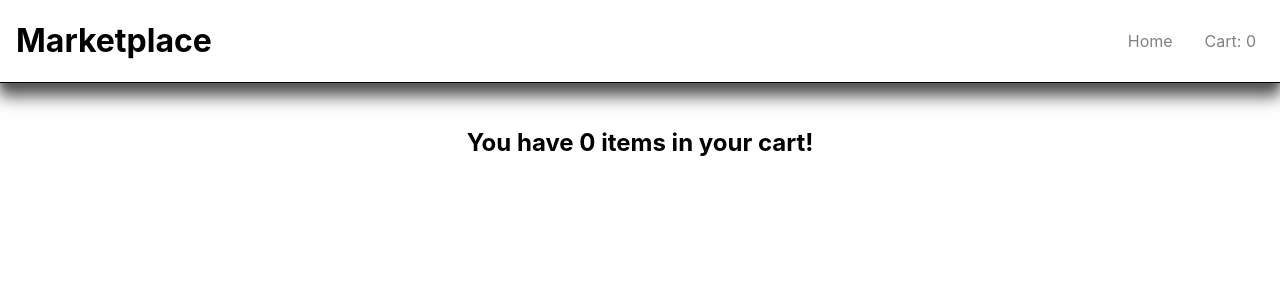
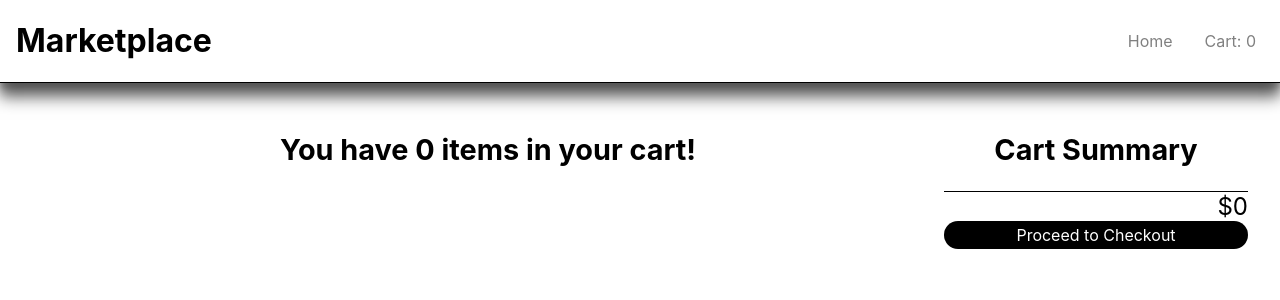
Before and after one commit to mckgar/marketplace-frontend, a React (Create React App) app: page /cart in a window 1280 px wide. Shown: the top 300 px of the page. Built offline with nearby package versions, Linux system fonts and the light colour scheme.

Commit message:
Added cart summary

```diff
--- /dev/null
+++ b/src/components/Cart.css
@@ -0,0 +1,43 @@
+#cart {
+  display: grid;
+  grid-template-columns: 3fr 1fr;
+  margin: 0 2rem;
+}
+
+h2 {
+  font-size: 1.8rem;
+}
+
+.cart-content,
+.cart-summary {
+  height: 100%;
+}
+
+.cart-content {
+  grid-column: 1;
+}
+
+.cart-summary {
+  grid-column: 2;
+}
+
+.item-summary {
+  display: flex;
+  justify-content: space-between;
+}
+
+.total-price {
+  border-top: 1px solid black;
+  font-size: 1.5rem;
+  text-align: end;
+}
+
+.checkout-button {
+  background-color: black;
+  color: white;
+  border-radius: 1000px;
+
+  padding: .25rem 1rem;
+
+  cursor: pointer;
+}
--- a/src/components/Cart.js
+++ b/src/components/Cart.js
@@ -1,6 +1,8 @@
 import { useOutletContext } from "react-router-dom";
 import ViewItems from "./ViewItems";
+import './Cart.css';
 import './ViewItems.css';
+import CartSummary from "./CartSummary";
 
 const Cart = () => {
   const [cart, setCart] = useOutletContext();
@@ -11,9 +13,16 @@ const Cart = () => {
   }
 
   return (
-    <main>
-      <h2>You have {cart.length} item{cart.length === 1 ? '' : 's'} in your cart!</h2>
-      <ViewItems items={cart} cart={true} removeFromCart={removeFromCart} />
+    <main id="cart">
+      <div className="cart-content">
+        <h2>You have {cart.length} item{cart.length === 1 ? '' : 's'} in your cart!</h2>
+        <ViewItems items={cart} cart={true} removeFromCart={removeFromCart} />
+      </div>
+      <div className="cart-summary">
+        <h2>Cart Summary</h2>
+        <CartSummary cart={cart} />
+        <div className="checkout-button">Proceed to Checkout</div>
+      </div>
     </main>
   );
 }
--- /dev/null
+++ b/src/components/CartSummary.js
@@ -0,0 +1,25 @@
+const CartSummary = props => {
+  const itemSummary = props.cart.map((c, index) => {
+    return (
+      <div key={index} className="item-summary">
+        <span>{c.item.name} x {c.quantity}</span>
+        <span>${(c.item.price * c.quantity).toFixed(2)}</span>
+      </div>
+    );
+  });
+
+  let totalPrice = 0;
+  for (const c of props.cart) {
+    totalPrice += c.item.price * c.quantity;
+  }
+
+  const summary = (
+    <div className="price-summary">
+      {itemSummary}
+      <div className="total-price">${totalPrice}</div>
+    </div>
+  );
+  return summary;
+}
+
+export default CartSummary;
```
